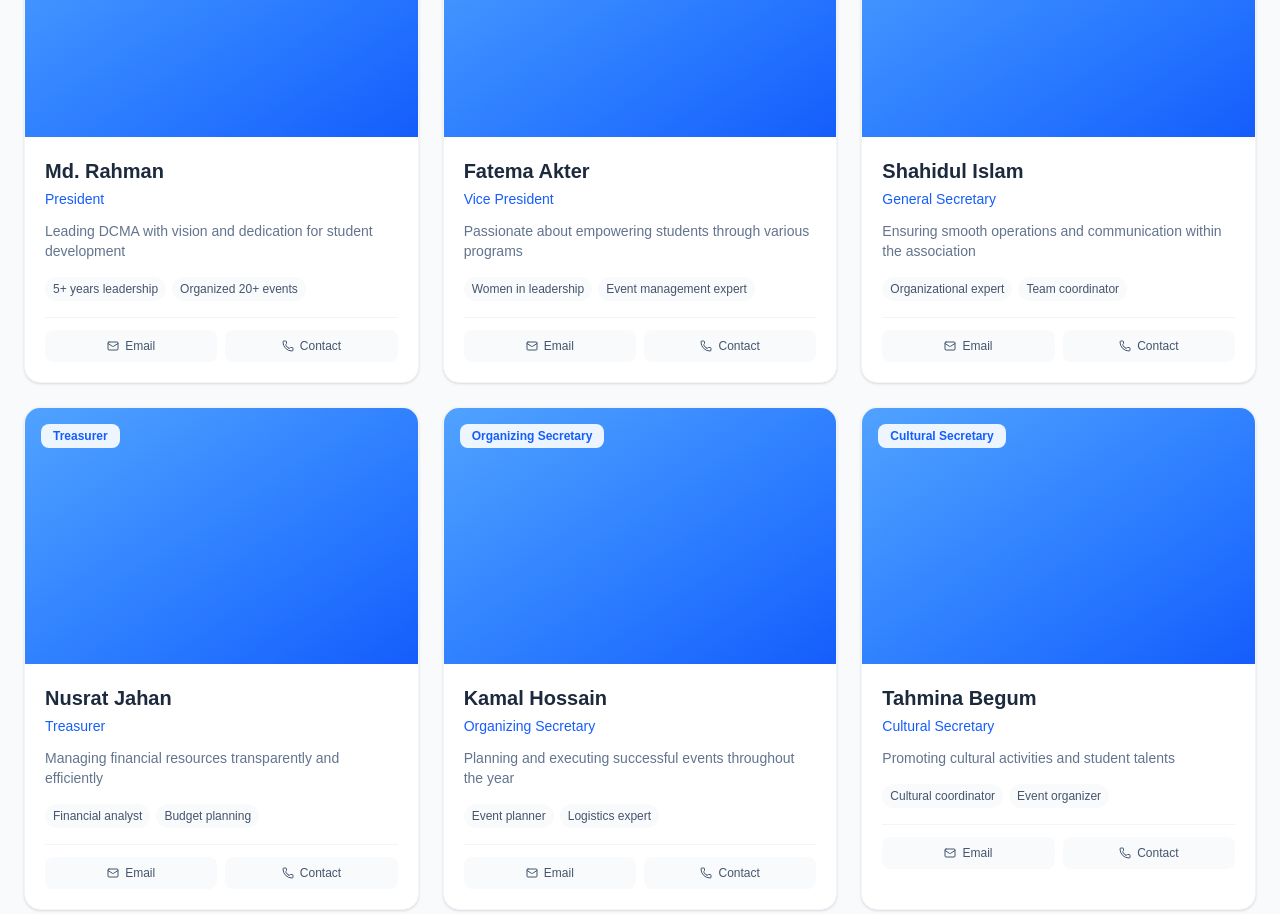
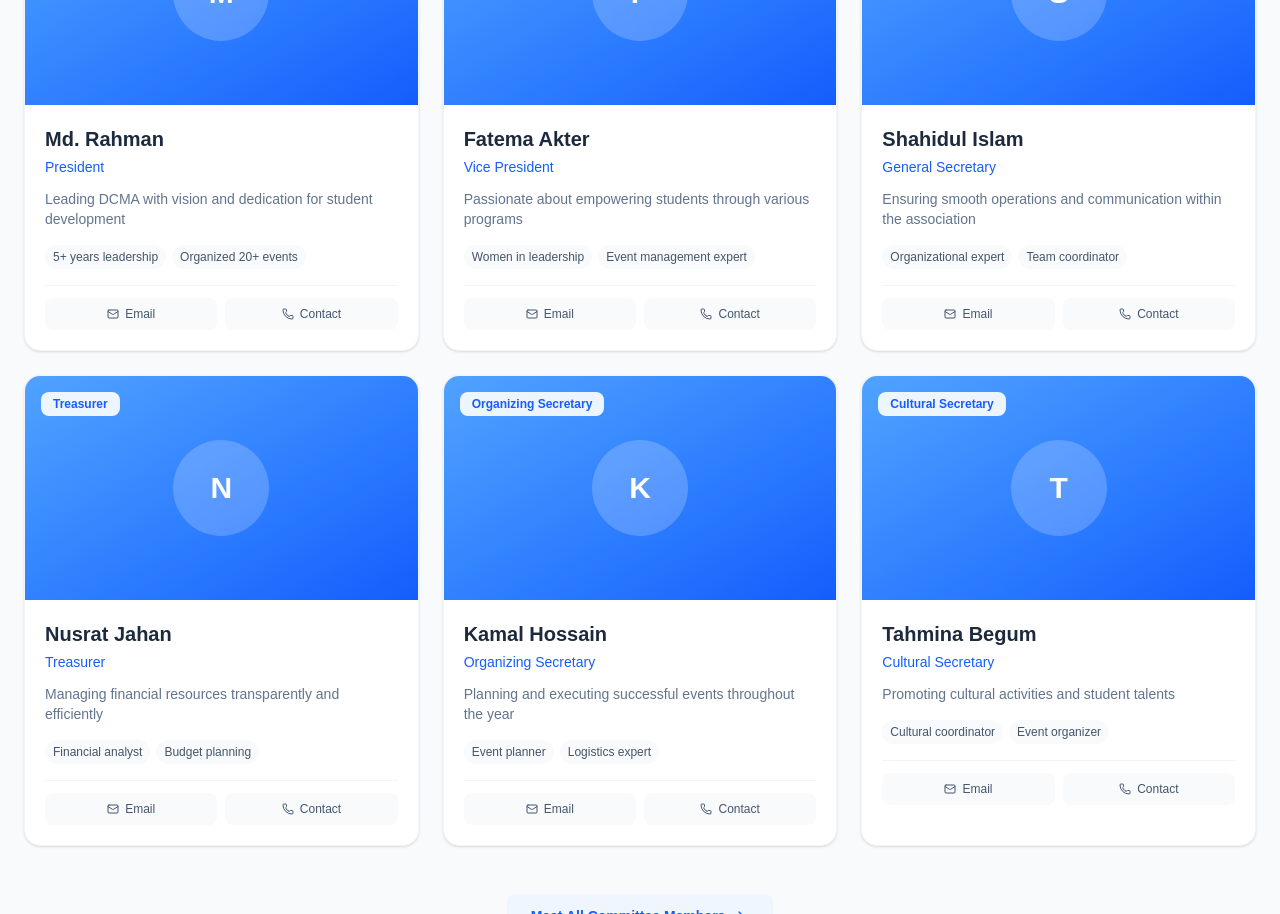
Before and after one commit to Fahad-smto/Dhaka-college-management-association, a Next.js app: page / in a window 1280 px wide. Shown: the part 2280-3194 px from the top of the page. Built offline with nearby package versions, Linux system fonts and the light colour scheme.

Commit message:
added leader ship team component

```diff
--- a/app/components/LeadershipTeam.tsx
+++ b/app/components/LeadershipTeam.tsx
@@ -2,18 +2,15 @@
 
 import { useState } from "react";
 import Link from "next/link";
-import Image from "next/image";
 import {
   Mail,
   Phone,
-  Linkedin,
-  Facebook,
-  Twitter,
   ChevronRight,
   Award,
   Users,
   Calendar,
-  Star
+  Star,
+  Globe
 } from "lucide-react";
 
 export default function LeadershipTeam() {
@@ -26,15 +23,14 @@ export default function LeadershipTeam() {
       position: "President",
       role: "executive",
       department: "Executive Committee",
-      image: "/team/president.jpg",
       email: "president@dcma.edu.bd",
       phone: "+880 1700-000001",
       bio: "Leading DCMA with vision and dedication for student development",
       achievements: ["5+ years leadership", "Organized 20+ events", "Student welfare advocate"],
       social: {
         linkedin: "#",
-        facebook: "#",
         twitter: "#",
+        website: "#",
       },
     },
     {
@@ -43,15 +39,14 @@ export default function LeadershipTeam() {
       position: "Vice President",
       role: "executive",
       department: "Executive Committee",
-      image: "/team/vp.jpg",
       email: "vp@dcma.edu.bd",
       phone: "+880 1700-000002",
       bio: "Passionate about empowering students through various programs",
       achievements: ["Women in leadership", "Event management expert", "Public speaker"],
       social: {
         linkedin: "#",
-        facebook: "#",
         twitter: "#",
+        website: "#",
       },
     },
     {
@@ -60,15 +55,14 @@ export default function LeadershipTeam() {
       position: "General Secretary",
       role: "executive",
       department: "Executive Committee",
-      image: "/team/secretary.jpg",
       email: "secretary@dcma.edu.bd",
       phone: "+880 1700-000003",
       bio: "Ensuring smooth operations and communication within the association",
       achievements: ["Organizational expert", "Team coordinator", "Crisis manager"],
       social: {
         linkedin: "#",
-        facebook: "#",
         twitter: "#",
+        website: "#",
       },
     },
     {
@@ -77,15 +71,14 @@ export default function LeadershipTeam() {
       position: "Treasurer",
       role: "executive",
       department: "Finance Committee",
-      image: "/team/treasurer.jpg",
       email: "treasurer@dcma.edu.bd",
       phone: "+880 1700-000004",
       bio: "Managing financial resources transparently and efficiently",
       achievements: ["Financial analyst", "Budget planning", "Audit expert"],
       social: {
         linkedin: "#",
-        facebook: "#",
         twitter: "#",
+        website: "#",
       },
     },
     {
@@ -94,15 +87,14 @@ export default function LeadershipTeam() {
       position: "Organizing Secretary",
       role: "executive",
       department: "Event Management",
-      image: "/team/organizer.jpg",
       email: "organizing@dcma.edu.bd",
       phone: "+880 1700-000005",
       bio: "Planning and executing successful events throughout the year",
       achievements: ["Event planner", "Logistics expert", "Team leader"],
       social: {
         linkedin: "#",
-        facebook: "#",
         twitter: "#",
+        website: "#",
       },
     },
     {
@@ -111,15 +103,14 @@ export default function LeadershipTeam() {
       position: "Cultural Secretary",
       role: "executive",
       department: "Cultural Affairs",
-      image: "/team/cultural.jpg",
       email: "cultural@dcma.edu.bd",
       phone: "+880 1700-000006",
       bio: "Promoting cultural activities and student talents",
       achievements: ["Cultural coordinator", "Event organizer", "Talent hunter"],
       social: {
         linkedin: "#",
-        facebook: "#",
         twitter: "#",
+        website: "#",
       },
     },
   ];
@@ -185,7 +176,7 @@ export default function LeadershipTeam() {
               className="group bg-white rounded-2xl shadow-sm hover:shadow-xl transition-all duration-300 overflow-hidden border border-slate-100"
             >
               {/* Profile Image Placeholder */}
-              <div className="relative h-64 bg-gradient-to-br from-blue-400 to-blue-600 overflow-hidden">
+              <div className="relative h-56 bg-gradient-to-br from-blue-400 to-blue-600 overflow-hidden">
                 <div className="absolute inset-0 bg-black/0 group-hover:bg-black/10 transition-all duration-300" />
 
                 {/* Position Badge */}
@@ -193,17 +184,18 @@ export default function LeadershipTeam() {
                   {member.position}
                 </div>
 
+                {/* Initial Avatar for demo */}
+                <div className="flex items-center justify-center h-full">
+                  <div className="w-24 h-24 rounded-full bg-white/20 backdrop-blur-sm flex items-center justify-center text-white text-3xl font-bold">
+                    {member.name[0]}
+                  </div>
+                </div>
+
                 {/* Social Links Overlay */}
                 <div className="absolute bottom-0 left-0 right-0 bg-gradient-to-t from-black/70 to-transparent p-4 translate-y-full group-hover:translate-y-0 transition-transform duration-300">
                   <div className="flex gap-3 justify-center">
-                    <a href={member.social.facebook} className="p-2 bg-white/20 rounded-lg hover:bg-white/30 transition-all">
-                      <Facebook size={18} className="text-white" />
-                    </a>
-                    <a href={member.social.linkedin} className="p-2 bg-white/20 rounded-lg hover:bg-white/30 transition-all">
-                      <Linkedin size={18} className="text-white" />
-                    </a>
-                    <a href={member.social.twitter} className="p-2 bg-white/20 rounded-lg hover:bg-white/30 transition-all">
-                      <Twitter size={18} className="text-white" />
+                    <a href={member.social.website} className="p-2 bg-white/20 rounded-lg hover:bg-white/30 transition-all">
+                      <Globe size={18} className="text-white" />
                     </a>
                   </div>
                 </div>
```
